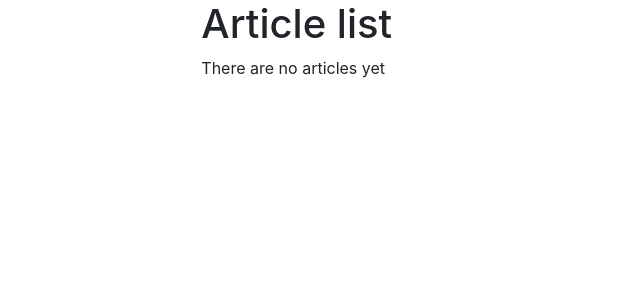
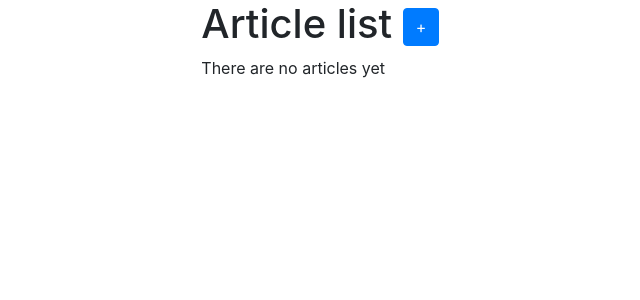
Before and after one commit to ada-krav/good-news, a Django app: page /articles/ in a window 1280 px wide. Shown: the top 300 px of the page, without its empty margins (27-667 px from the left). Run offline with Django 4.2, Linux system fonts and the light colour scheme; the visitor is signed in with stand-in values (Sample User, id 1); data that the repository does not hold is empty; some libraries are stand-ins or nearby versions.

Commit message:
add create button to article list view

```diff
--- a/templates/agency/article_list.html
+++ b/templates/agency/article_list.html
@@ -3,6 +3,9 @@
 {% block content %}
   <h1>
     Article list
+    <a href="{% url 'agency:article-create' %}" class="btn btn-primary link-to-page">
+      +
+    </a>
   </h1>
   {% if article_list %}
     <form action="" method="get" class="form-inline">
```
